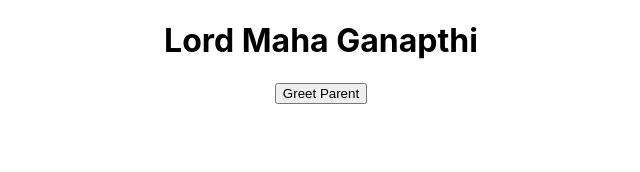
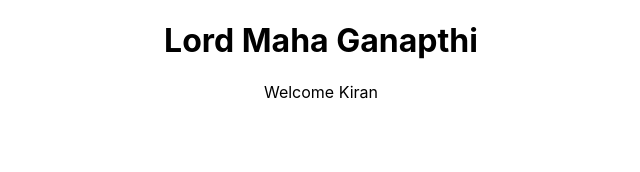
Before and after one commit to kiran226/demow, a React (Create React App) app: page / in a window 1280 px wide. Shown: the top 172 px of the page, without its empty margins (319-959 px from the left). Built offline with nearby package versions, Linux system fonts and the light colour scheme.

Commit message:
conditional rendering

```diff
--- a/src/App.js
+++ b/src/App.js
@@ -1,6 +1,7 @@
 
 import './App.css';
-import ParentComponent from './components/ParentComponent';
+import UserGreeting from './components/UserGreeting';
+// import ParentComponent from './components/ParentComponent';
 // import EventBind from './components/EventBind';
 
 function App() {
@@ -9,7 +10,8 @@
      <h1>Lord Maha Ganapthi</h1>
 
      {/* <EventBind/> */}
-     <ParentComponent />
+     {/* <ParentComponent /> */}
+     <UserGreeting />
     </div>
   );
 }
--- /dev/null
+++ b/src/components/UserGreeting.js
@@ -0,0 +1,49 @@
+import React, { Component } from 'react'
+
+class UserGreeting extends Component {
+    constructor(props) {
+        super(props)
+
+        this.state = {
+             isLoggedIn : true
+        }
+    }
+
+    render() {
+
+        // if(this.state.isLoggedIn){
+        //     return(
+        //         <div>Hello Kiran</div>
+        //     )
+        // }
+        // else{
+        //     return (
+        //         <div>Hello Guest</div>
+        //     )
+        // }
+
+        // let message ;
+
+        // if(this.state.isLoggedIn){
+        //     message = <div>Hello Kiran</div>
+        // }
+        // else{
+        //     message = <div>Hello Guest</div>
+        // }
+
+        // return(
+        //     <div>{message}</div>
+        // )
+
+        // return(
+        //     this.state.isLoggedIn ?
+        //     <div>Welcome Kiran</div> :
+        //     <div>Hello Guest</div>
+        // )
+
+        return this.state.isLoggedIn && <div>Welcome Kiran</div>
+
+    }
+}
+
+export default UserGreeting
```
